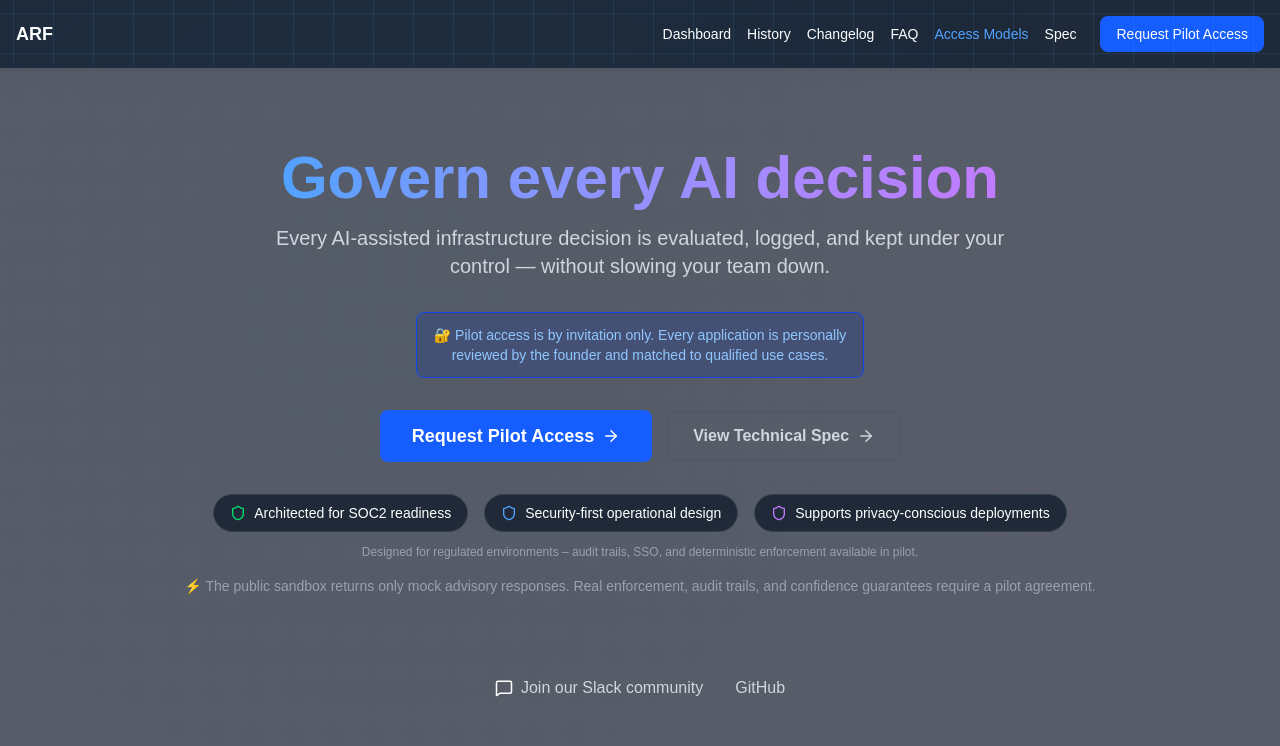
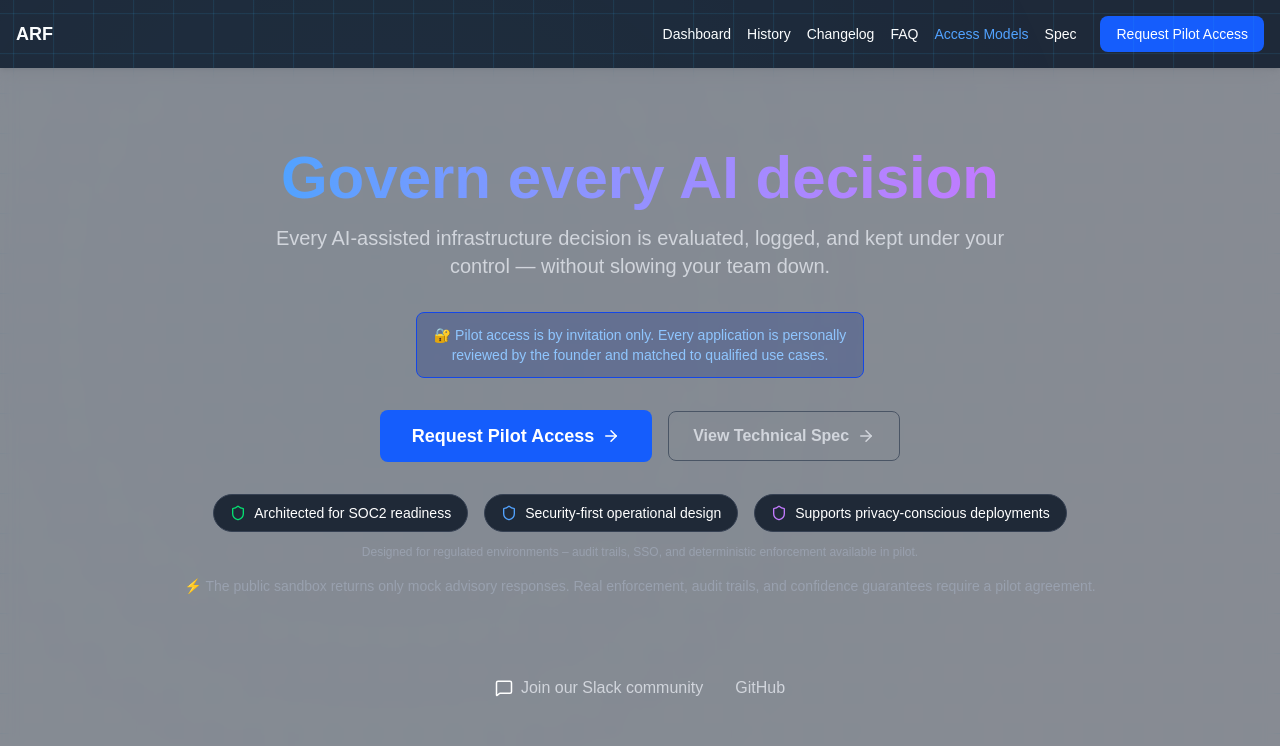
Before and after one commit to arf-foundation/arf-frontend, a Next.js app: page / in a window 1280 px wide. Shown: the top 746 px of the page. Built offline with nearby package versions, Linux system fonts and the light colour scheme.

Commit message:
Adjust overlay opacity for improved legibility
Updated the overlay opacity for better text clarity.

```diff
--- a/app/layout.tsx
+++ b/app/layout.tsx
@@ -117,8 +117,8 @@ export default function RootLayout({ children }: { children: React.ReactNode })
       </head>
       <body className="min-h-screen bg-gray-100">
         <NavBar />
-        {/* Lighter overlay – grid visible, text still legible */}
-        <div className="relative z-10 bg-gray-900/70 backdrop-blur-sm">
+        {/* Semi‑transparent overlay — grid visible, text still crisp */}
+        <div className="relative z-10 bg-gray-900/50 backdrop-blur-sm">
           <main>{children}</main>
         </div>
         <Analytics />
```
